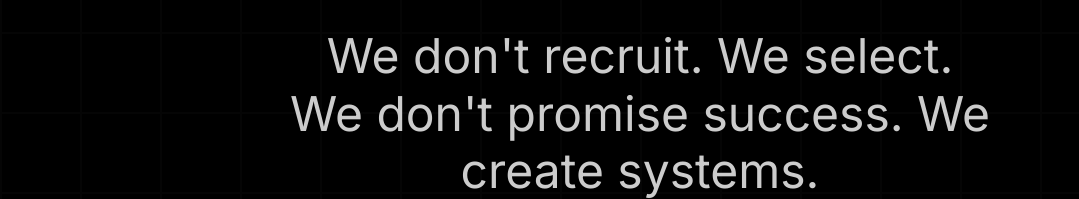
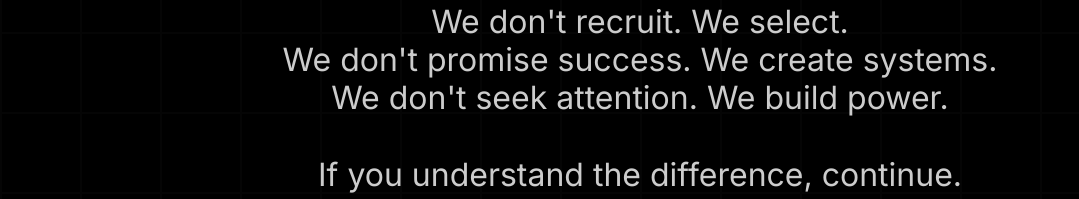
Before and after one commit to Thomas-Thor/ShadowBridge, a plain HTML site: page index.html in a window 1280 px wide. Shown: the part 368-567 px from the top of the page, without its empty margins (0-1079 px from the left). Drawn offline with nearby package versions, Linux system fonts and the light colour scheme; a script that the page names is missing.

Commit message:
Update styles.css

```diff
--- a/styles.css
+++ b/styles.css
@@ -101,7 +101,7 @@ body {
 .hero h1, .hero p {
   margin: 0;
   line-height: 1.2;
-  font-size: clamp(18px, 4vw, 48px);
+  font-size: clamp(32px, 4vw, 16px);
 }
 
 @media screen and (max-width: 768px) {
```
